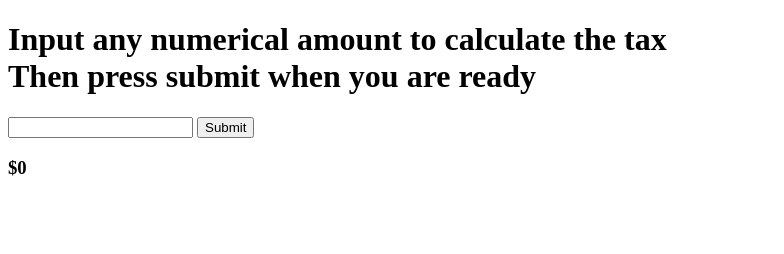
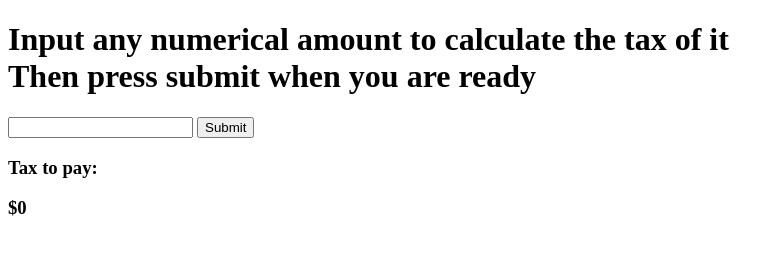
Before and after one commit to abe-calder/Hnry-Engineering-Take-Home-Assessment---Abe-Calder, a website built with Vite: page index.html in a window 1280 px wide. Shown: the whole page, without its empty margins (0-784 px from the left). Built offline with nearby package versions, Linux system fonts and the light colour scheme.

Commit message:
touch up webpage writing and add another element

```diff
--- a/index.html
+++ b/index.html
@@ -7,9 +7,10 @@
   <title>Tax Calculator</title>
 </head>
 <body>
-  <h1>Input any numerical amount to calculate the tax<br> Then press submit when you are ready</h1>
+  <h1>Input any numerical amount to calculate the tax of it<br> Then press submit when you are ready</h1>
   <input id="input">
   <button onclick="printTaxToPay()">Submit</button>
+  <h3>Tax to pay:</h3>
   <h3 id="output">$0</h3>
 </body>
 </html>
```
